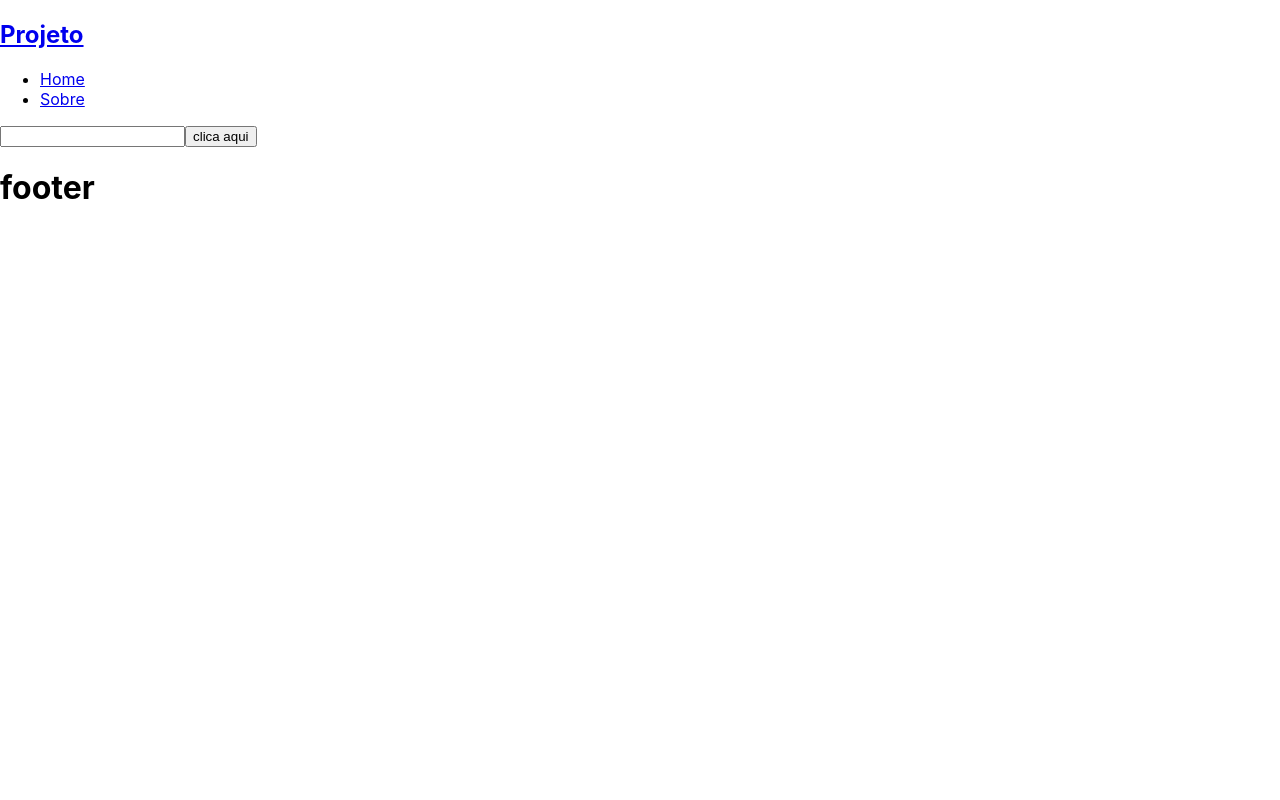
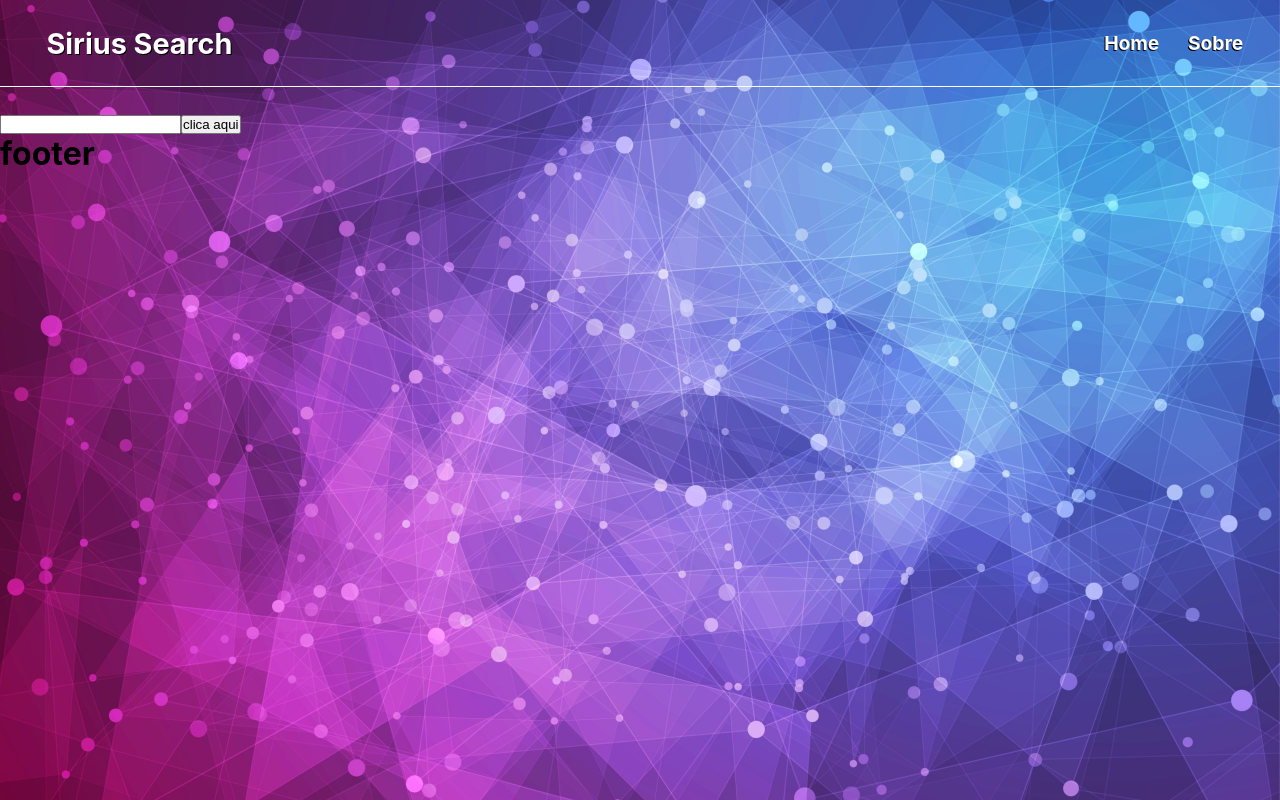
Before and after one commit to LagAntunes/Desafio-Sirius, a React (Create React App) app: page / in a window 1280 px wide. Built offline with nearby package versions, Linux system fonts and the light colour scheme.

Commit message:
finalização do header

```diff
--- a/src/App.js
+++ b/src/App.js
@@ -1,5 +1,4 @@
 import { BrowserRouter, Routes, Route } from "react-router-dom";
-import styles from './App.css';
 
 import Navbar from "./components/Navbar";
 import Footer from "./components/Footer";
--- a/src/components/Navbar.js
+++ b/src/components/Navbar.js
@@ -5,15 +5,13 @@ import styles from "./Navbar.module.css"
 function Navbar() {
     return(
         <nav className={styles.navbar}>
-
-                <Link to="/">
-                    <h1>Projeto</h1>
-                </Link>
-                <ul className={styles.list}>
-                    <li className={styles.item}><Link to="/">Home</Link></li>
-                    <li className={styles.item}><Link to="/Sobre">Sobre</Link></li>
-                </ul>
-
+            <Link to="/" className={styles.logo}>
+                <h1>Sirius Search</h1>
+            </Link>
+            <ul className={styles.list}>
+                <li><Link to="/" className={styles.item}>Home</Link></li>
+                <li><Link to="/Sobre" className={styles.item}>Sobre</Link></li>
+            </ul>
         </nav>
     )
 }
--- a/src/components/Navbar.module.css
+++ b/src/components/Navbar.module.css
@@ -0,0 +1,37 @@
+.navbar {
+    display: flex;
+    justify-content: space-between;
+    padding: .5em;
+    background-color: transparent;
+    border-bottom: .7px solid white;
+    margin-bottom: 2%;
+    height: 70px;
+}
+
+.logo {
+    text-decoration: none;
+    margin-left: 2em;
+    font-size: 1.2em;
+    color: white;
+    text-shadow:1px 1px black;
+}
+
+.list {
+    list-style: none;
+    display: flex;
+    margin-left: 3em;
+}
+
+.item {
+    text-decoration: none;
+    margin-right: 1.5em;
+    font-size: 1.2em;
+    color: white;
+    font-weight: bold;
+    text-shadow:-1px 1px black;
+}
+
+.logo:hover, .item:hover {
+    color: rgb(195, 167, 211);
+    text-shadow:1px 1px rgb(42, 89, 243);
+}
--- a/src/index.css
+++ b/src/index.css
@@ -1,13 +1,12 @@
-body {
-  margin: 0;
-  font-family: -apple-system, BlinkMacSystemFont, 'Segoe UI', 'Roboto', 'Oxygen',
-    'Ubuntu', 'Cantarell', 'Fira Sans', 'Droid Sans', 'Helvetica Neue',
-    sans-serif;
-  -webkit-font-smoothing: antialiased;
-  -moz-osx-font-smoothing: grayscale;
+* {
+  padding: 0;
+  margin: auto 0;
 }
 
-code {
-  font-family: source-code-pro, Menlo, Monaco, Consolas, 'Courier New',
-    monospace;
+body {
+  font-family: -apple-system, BlinkMacSystemFont, 'Segoe UI', Roboto, Oxygen, Ubuntu, Cantarell, 'Open Sans', 'Helvetica Neue', sans-serif;
+  background-image: url("../src/img/background.jpg");
+  background-repeat: no-repeat;
+  background-size: cover;
+  background-attachment:fixed;
 }
```
Also changed, not shown: src/img/background.jpg (added).
